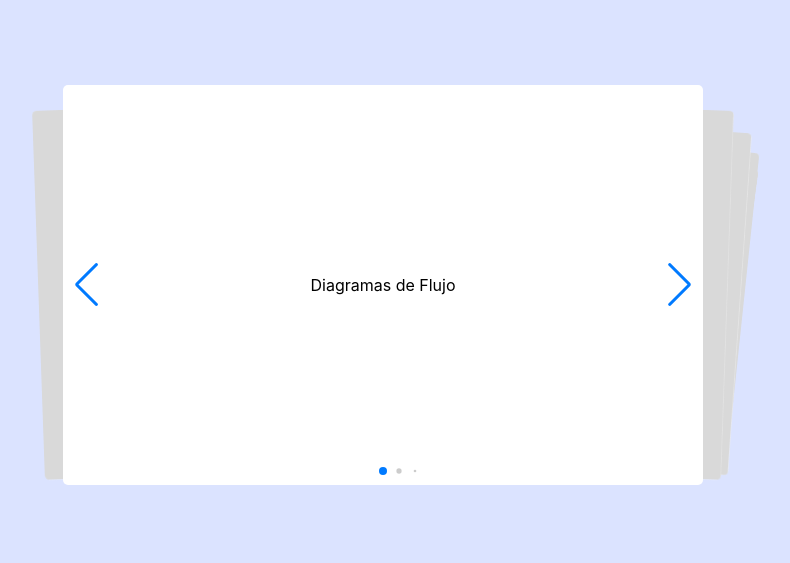
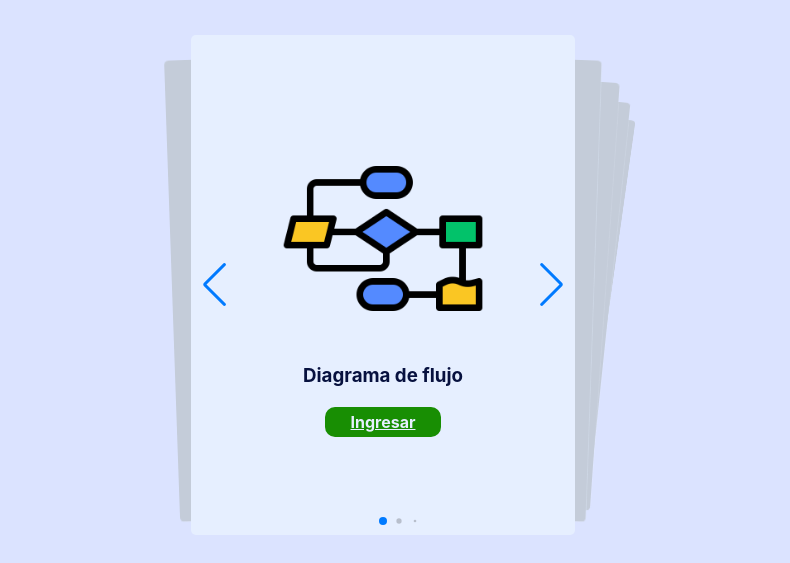
Before and after one commit to NunezManriqueCuauhtemocEmmanuel/Biblioteca, a plain HTML site: page index.html in a window 1280 px wide. Shown: the part 115-678 px from the top of the page, without its empty margins (257-1047 px from the left). Drawn offline with nearby package versions, Linux system fonts and the light colour scheme.

Commit message:
tercera parte

```diff
--- a/css/inicio.css
+++ b/css/inicio.css
@@ -17,12 +17,12 @@ section{
 .swiper {
     padding-top: 50px;
     padding-bottom: 50px;
-    width: 50%;
-    height: 400px;
+    width: 30%;
+    height: 500px;
     text-align: center;
 }
 .swiper-slide{
-    background: #ffffff;
+    background: #e6efff;
     display: flex;
     align-items: center;
     justify-content: center;
@@ -30,3 +30,20 @@ section{
     border-radius: 5px;
     transition: 0.5s linear;
 }
+.titulo{
+    color: rgb(7, 17, 63);
+    width: 100%;
+    padding: 20px;
+}
+
+a{
+    background: rgb(24, 142, 3);
+    width: 30%;
+    padding: 5px;
+    color: #e6efff;
+    border-radius: 10px;
+    cursor: pointer;
+}
+a:hover{
+    background: rgb(19, 86, 7);
+}
--- a/index.html
+++ b/index.html
@@ -16,7 +16,17 @@
         <!-- Additional required wrapper -->
             <div class="swiper-wrapper">
           <!-- Slides -->
-                <div class="swiper-slide">Diagramas de Flujo</div>
+                <div class="swiper-slide">
+                    <img src="./img/diagrama-de-flujo.png" width="55%">
+                    <div class="titulo">
+                        <h3>Diagrama de flujo</h3>
+                    </div>
+                    <a href="./Paginas/diagramaF.html">
+                        <div class="btn">
+                            <h4>Ingresar</h4>
+                        </div>
+                    </a>
+                </div>
                 <div class="swiper-slide">Diagramas de Clases</div>
                 <div class="swiper-slide">Diagramas de Casos de Uso</div>
                 <div class="swiper-slide">Diagramas de Actividades</div>
```
Also changed, not shown: Paginas/diagramaF.html (added), img/diagrama-de-flujo.png (added).
